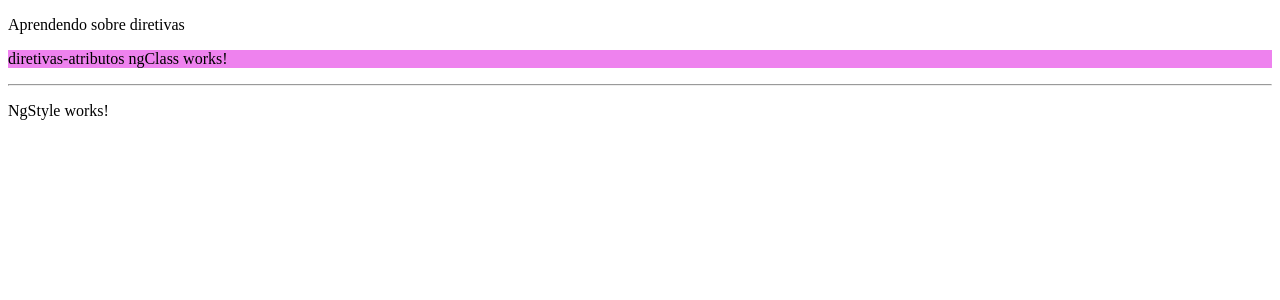
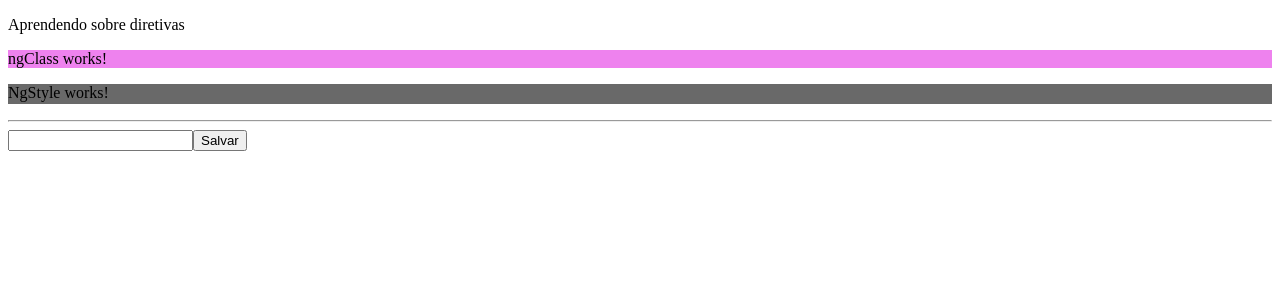
Before and after one commit to carlostsa10/helloword-Angular, an Angular app: page / in a window 1280 px wide. Shown: the top 300 px of the page. Built offline with nearby package versions, Linux system fonts and the light colour scheme.

Commit message:
diretivas estruturais com ngModel

```diff
--- a/src/app/app.module.ts
+++ b/src/app/app.module.ts
@@ -5,6 +5,7 @@ import { AppRoutingModule } from './app-routing.module';
 import { AppComponent } from './app.component';
 import { DiretivasEstruturaisComponent } from './diretivas-estruturais/diretivas-estruturais.component';
 import { DiretivasAtributosComponent } from './diretivas-atributos/diretivas-atributos.component';
+import { FormsModule } from '@angular/forms';
 
 @NgModule({
   declarations: [
@@ -14,7 +15,8 @@ import { DiretivasAtributosComponent } from './diretivas-atributos/diretivas-atr
   ],
   imports: [
     BrowserModule,
-    AppRoutingModule
+    AppRoutingModule,
+    FormsModule
   ],
   providers: [],
   bootstrap: [AppComponent]
--- a/src/app/diretivas-atributos/diretivas-atributos.component.html
+++ b/src/app/diretivas-atributos/diretivas-atributos.component.html
@@ -1,4 +1,13 @@
-<p [ngClass]="{'active': valor, 'disabled': !valor}">diretivas-atributos ngClass works!</p>
+
+<div *ngIf="nome != 'Ariana Grande' ">
+    <p [ngClass]="{'active': valor, 'disabled': !valor}">ngClass works!</p>
+
+    <p [ngStyle]="{'height': heightA, 'background': backcolor }">NgStyle works!</p>
+</div>
+
 <hr>
 
-<p [ngStyle]="{'height': height, 'backgroudcolor': backcolor }">NgStyle works!</p>
+<input [(ngModel)]="nome">
+<button (click)="salvar()">Salvar</button>
+
+<li *ngFor="let item of list">{{item.nome}} </li>
--- a/src/app/diretivas-atributos/diretivas-atributos.component.ts
+++ b/src/app/diretivas-atributos/diretivas-atributos.component.ts
@@ -7,10 +7,13 @@ import { Component, OnInit } from '@angular/core';
 })
 export class DiretivasAtributosComponent implements OnInit {
 
-  public height:string = "20px"
+  public heightA:string = "20px"
 
   public valor: boolean = true;
-  public backcolor: string = "dimgray"
+  public backcolor: string = "dimgray";
+
+  public nome: string = ""
+  public list: Array <{nome: string}> = [];
 
   constructor() {}
 
@@ -27,16 +30,20 @@ export class DiretivasAtributosComponent implements OnInit {
   }, 2000)
 
   setInterval(()=>{
-  if (this.height == "20px"){
-  this.height = "45px"
+  if (this.heightA == "20px"){
+  this.heightA = "45px"
   this.backcolor = "violet"
 
     } else {
-  this.height = "20px"
+  this.heightA = "20px"
   this.backcolor = "dimgray"
 
   }
   }, 2500)
+  }
 
+  public salvar(){
+    this.list.push({nome: this.nome})
+    this.nome = ""
   }
 }
```
